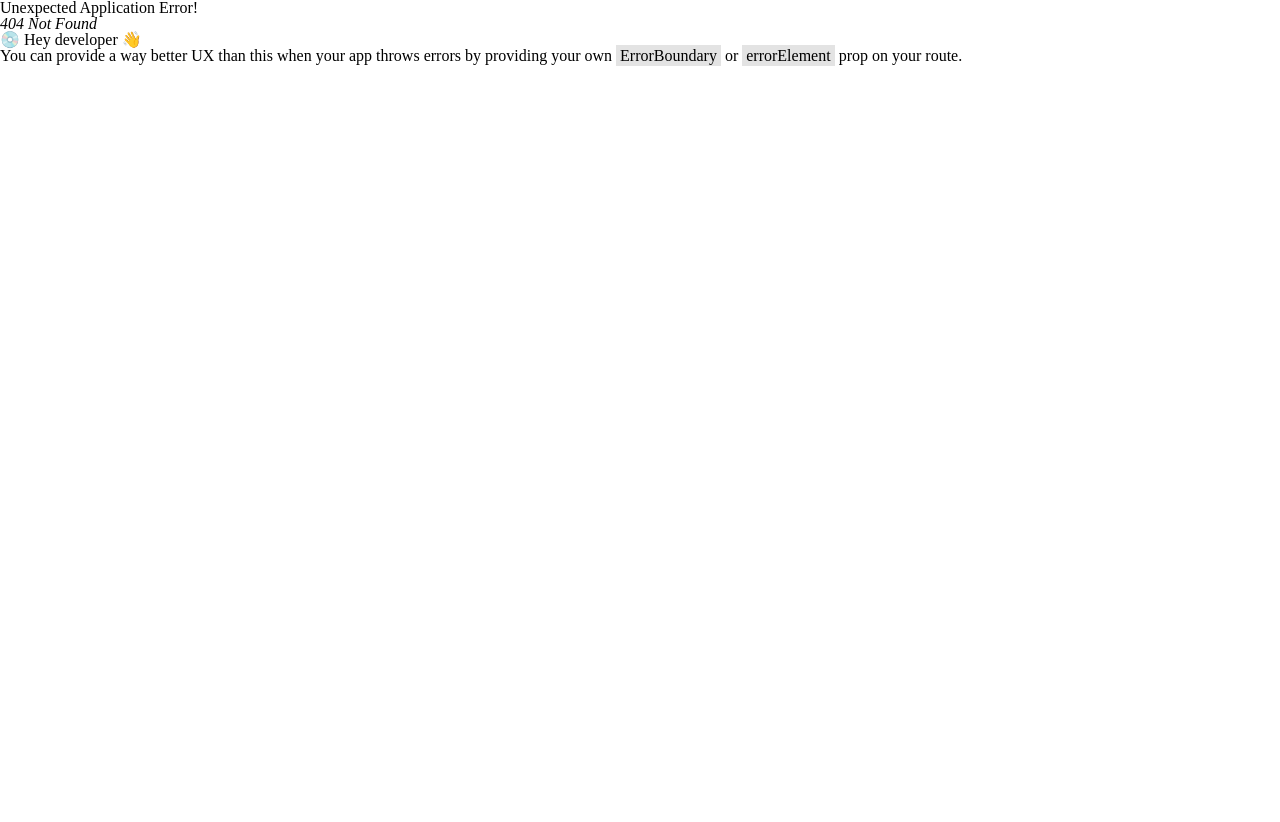
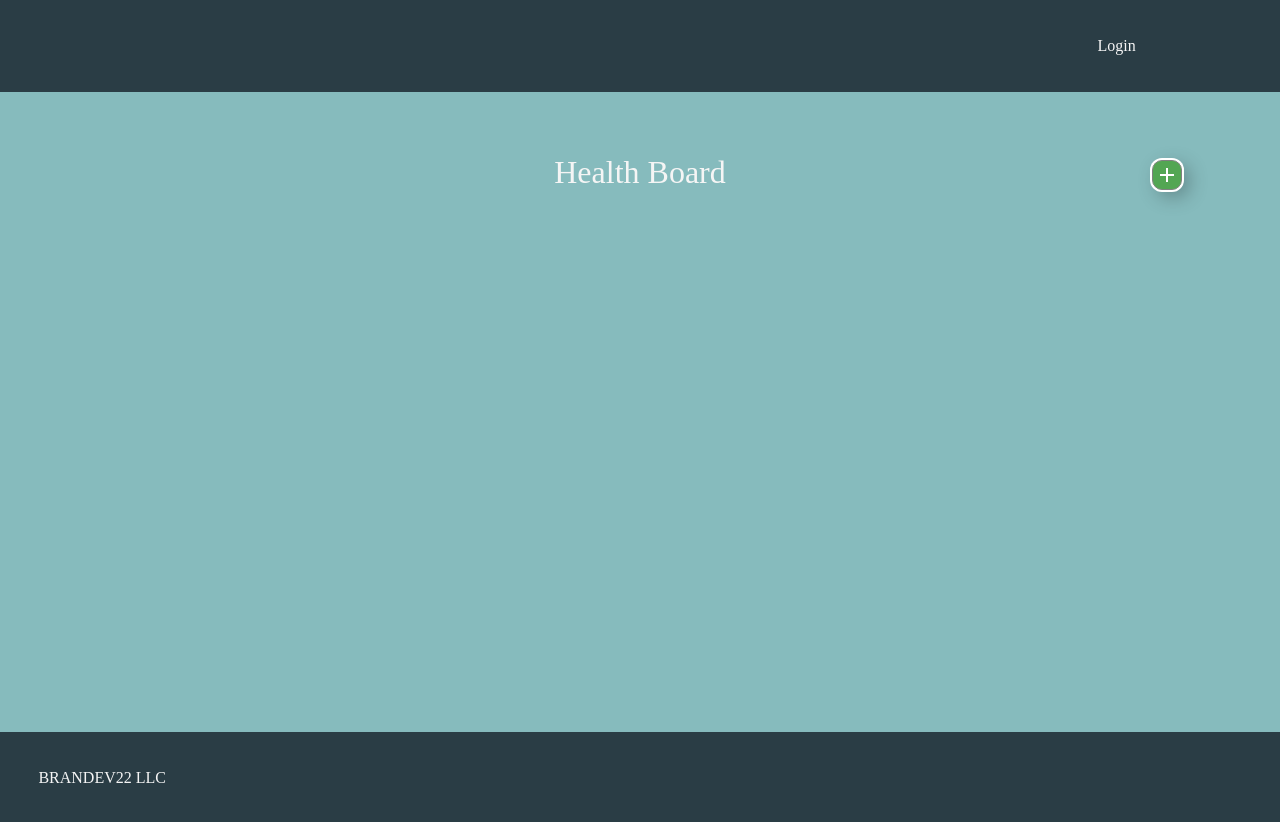
Before and after one commit to albertbrannan4/VitalTrack, a React (Create React App) app in the folder frontend/: page /dashboard in a window 1280 px wide. Before the commit this address had no page. Shown: the top 822 px of the page. Before the commit the page ends 800 px from the top, so only its background shows below. Built offline with nearby package versions, Linux system fonts and the light colour scheme.

Commit message:
form  add workout modal

```diff
--- a/frontend/package.json
+++ b/frontend/package.json
@@ -5,6 +5,7 @@
   "dependencies": {
     "@emotion/react": "^11.11.1",
     "@emotion/styled": "^11.11.0",
+    "@mui/icons-material": "^5.14.7",
     "@mui/material": "^5.14.7",
     "@testing-library/jest-dom": "^5.17.0",
     "@testing-library/react": "^13.4.0",
--- a/frontend/src/App.css
+++ /dev/null
@@ -1,72 +0,0 @@
-/*--------------------------Header------------------------------*/
-
-.header {
-  display: flex;
-  justify-content: flex-end;
-  padding: 1%;
-  background-color: #28282b;
-}
-
-nav {
-  width: 24%;
-  display: flex;
-  justify-content: space-around;
-  margin-top: 2%;
-  margin-bottom: 2%;
-}
-
-.navLink {
-  text-decoration: none;
-  color: whitesmoke;
-}
-.navLink:hover {
-  text-decoration: line-through;
-}
-/*-------------------------Form Layout-------------------------------*/
-
-.form-layout {
-  display: flex;
-  height: 80vh;
-}
-.form-layout main {
-  width: 50%;
-  display: flex;
-  flex-direction: column;
-  justify-content: center;
-}
-
-.form-layout img {
-  width: 50%;
-  object-fit: cover;
-}
-
-/*-------------------------login Form-------------------------------*/
-
-form {
-  display: flex;
-  flex-direction: column;
-  align-items: center;
-  justify-content: center;
-}
-
-.switch-form-link {
-  text-align: center;
-  text-decoration: none;
-  color: blue;
-  font-size: 15px;
-  margin-top: 15px;
-}
-
-/*-------------------------Footer-------------------------------*/
-
-footer {
-  background-color: #28282b;
-  padding: 3%;
-}
-footer a {
-  text-decoration: none;
-  color: whitesmoke;
-}
-footer a:hover {
-  text-decoration: line-through;
-}
--- /dev/null
+++ b/frontend/src/App.scss
@@ -0,0 +1,145 @@
+$color-charcoal: #2a3d45;
+$color-cade_gray: #76949f;
+$color-tiffany-blue: #86bbbd;
+$color-sandy-brown: #f0a868;
+$color_apricot: #f9d4bb;
+
+/*--------------------------Header------------------------------*/
+
+.header {
+  display: flex;
+  justify-content: flex-end;
+  padding: 1%;
+  background-color: $color-charcoal;
+}
+
+nav {
+  width: 24%;
+  display: flex;
+  justify-content: space-around;
+  margin-top: 2%;
+  margin-bottom: 2%;
+}
+
+.navLink {
+  text-decoration: none;
+  color: whitesmoke;
+}
+.navLink:hover {
+  text-decoration: line-through;
+}
+/*-------------------------Form Layout-------------------------------*/
+
+.form-layout {
+  display: flex;
+  height: 80vh;
+}
+.form-layout main {
+  width: 50%;
+  display: flex;
+  flex-direction: column;
+  justify-content: center;
+}
+
+.form-layout img {
+  width: 50%;
+  object-fit: cover;
+}
+/*-------------------------Health Board-------------------------------*/
+.dashboard {
+  height: 80vh;
+  background-color: $color_tiffany-blue;
+}
+
+.dashboard h2 {
+  color: whitesmoke;
+  font-size: 2rem;
+  text-align: center;
+  padding-top: 5%;
+}
+
+/*-------------------------Add Workout-------------------------------*/
+
+.add-run-form {
+  border: 1px solid $color-charcoal;
+  border-radius: 12px;
+  width: 40%;
+  padding: 2%;
+  background-color: whitesmoke;
+  box-shadow: 10px 5px 5px $color-charcoal;
+  transform: translate(-50%, -50%);
+  position: absolute;
+  top: 50%;
+  left: 50%;
+}
+
+.clear-modal {
+  width: 97%;
+  display: flex;
+  justify-content: end;
+}
+
+.add-workout-button {
+  position: absolute;
+  left: 90%;
+  top: 20%;
+  border: 1px solid gray;
+  background-color: #5cb85c;
+  width: 30px;
+  height: 30px;
+  border-radius: 10px;
+  color: white;
+  font-size: 20px;
+  display: flex;
+  justify-content: center;
+  align-items: center;
+  font-weight: bolder;
+  box-shadow: inset 0 -3em 3em rgba(0, 0, 0, 0.1), 0 0 0 2px rgb(255, 255, 255),
+    0.3em 0.3em 1em rgba(0, 0, 0, 0.3);
+}
+
+.modal,
+.overlay {
+  width: 100vw;
+  height: 100vh;
+  top: 0;
+  left: 0;
+  right: 0;
+  bottom: 0;
+  position: fixed;
+}
+
+.overlay {
+  background: rgba(49, 49, 49, 0.8);
+}
+
+/*-------------------------login Form-------------------------------*/
+
+form {
+  display: flex;
+  flex-direction: column;
+  align-items: center;
+  justify-content: center;
+}
+
+.switch-form-link {
+  text-align: center;
+  text-decoration: none;
+  color: blue;
+  font-size: 15px;
+  margin-top: 15px;
+}
+
+/*-------------------------Footer-------------------------------*/
+
+footer {
+  background-color: $color-charcoal;
+  padding: 3%;
+}
+footer a {
+  text-decoration: none;
+  color: whitesmoke;
+}
+footer a:hover {
+  text-decoration: line-through;
+}
--- a/frontend/src/App.tsx
+++ b/frontend/src/App.tsx
@@ -1,14 +1,15 @@
 import React, { useState, ReactNode } from "react";
 import { createBrowserRouter, RouterProvider } from "react-router-dom";
-import "./App.css";
+import "./App.scss";
 
 //Components
 import NavBar from "./Components/Navbar";
 import CreateAccount from "./Forms/CreateAccount";
 import Login from "./Forms/Login";
-import AddWorkout from "./Forms/AddWorkout";
+
 import Home from "./Home";
 import Footer from "./Components/Footer";
+import HealthBoard from "./HealthBoard";
 
 const RouteWithNavBar: React.FC<{ children: ReactNode }> = ({ children }) => (
   <div>
@@ -42,11 +43,12 @@ const router = createBrowserRouter([
       </RouteWithNavBar>
     ),
   },
+
   {
-    path: "/add-workout",
+    path: "/dashboard",
     element: (
       <RouteWithNavBar>
-        <AddWorkout />
+        <HealthBoard />
       </RouteWithNavBar>
     ),
   },
--- a/frontend/src/Components/Footer.tsx
+++ b/frontend/src/Components/Footer.tsx
@@ -1,5 +1,5 @@
 import React from "react";
-import "../App.css";
+import "../App.scss";
 const Footer = () => {
   return (
     <footer>
--- a/frontend/src/Components/Navbar.tsx
+++ b/frontend/src/Components/Navbar.tsx
@@ -1,6 +1,6 @@
 import React, { useState } from "react";
 import { Link } from "react-router-dom";
-import "../App.css";
+import "../App.scss";
 
 interface Option {
   Text: string;
--- a/frontend/src/Forms/AddWorkout.tsx
+++ b/frontend/src/Forms/AddWorkout.tsx
@@ -1,8 +1,8 @@
 import React, { useState } from "react";
-
+import "../App.scss";
 import Button from "@mui/material/Button";
 import { useForm } from "react-hook-form";
-
+import ClearIcon from "@mui/icons-material/Clear";
 import { TextField } from "@mui/material";
 
 import axios from "axios";
@@ -20,7 +20,11 @@ function ConvertStringToSeconds(time: string): number {
   return totalSeconds;
 }
 
-const AddWorkout = () => {
+interface Props {
+  setModal: any;
+}
+
+const AddWorkout = ({ setModal }: Props) => {
   const {
     register,
     handleSubmit,
@@ -61,15 +65,13 @@ const AddWorkout = () => {
   };
 
   return (
-    <form
-      style={{
-        display: "flex",
-        flexDirection: "column",
-        alignItems: "center",
-      }}
-      onSubmit={handleSubmit(submit)}
-    >
-      <h2>Add Workout</h2>
+    <form onSubmit={handleSubmit(submit)} className="add-run-form">
+      <div className="clear-modal" onClick={() => setModal(false)}>
+        <ClearIcon />
+      </div>
+      <h2 style={{ color: "black", fontSize: "1.4rem", marginBottom: "1%" }}>
+        Add Workout
+      </h2>
 
       <TextField
         {...register("Duration", {
--- a/frontend/src/Forms/FormLayout.tsx
+++ b/frontend/src/Forms/FormLayout.tsx
@@ -1,5 +1,5 @@
 import React, { ReactNode } from "react";
-import "../App.css";
+import "../App.scss";
 interface LayoutProps {
   children: ReactNode;
 }
--- /dev/null
+++ b/frontend/src/HealthBoard.tsx
@@ -0,0 +1,27 @@
+import React, { useState } from "react";
+import "./App.scss";
+import AddIcon from "@mui/icons-material/Add";
+import AddWorkout from "./Forms/AddWorkout";
+
+const HealthBoard = () => {
+  const [modal, setModal] = useState<boolean>(false);
+  const toggleModal = () => {
+    setModal(!modal);
+  };
+  console.log(modal);
+  return (
+    <div className="dashboard">
+      <button onClick={toggleModal} className="add-workout-button">
+        <AddIcon />
+      </button>
+      <h2>Health Board</h2>
+      {modal && (
+        <div className="modal">
+          <div className="overlay"></div>
+          <AddWorkout setModal={setModal} />
+        </div>
+      )}
+    </div>
+  );
+};
+export default HealthBoard;
--- a/frontend/src/index.tsx
+++ b/frontend/src/index.tsx
@@ -1,6 +1,6 @@
 import React from "react";
 import ReactDOM from "react-dom/client";
-import "./index.css";
+import "./index.scss";
 import App from "./App";
 import { createStore } from "redux";
 
```
Also changed, not shown: frontend/src/index.scss (renamed from frontend/src/index.css).
